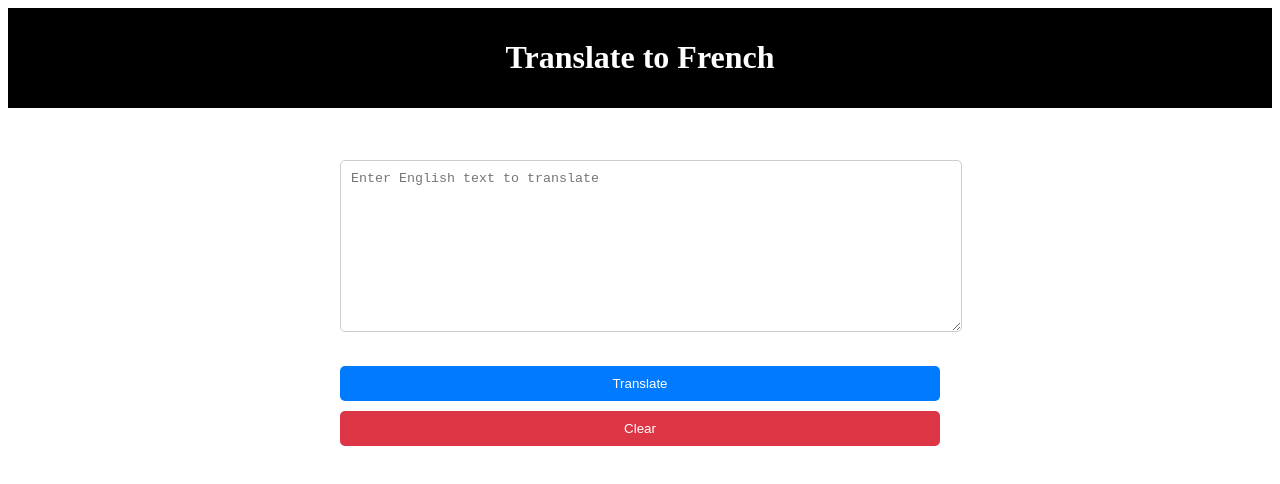
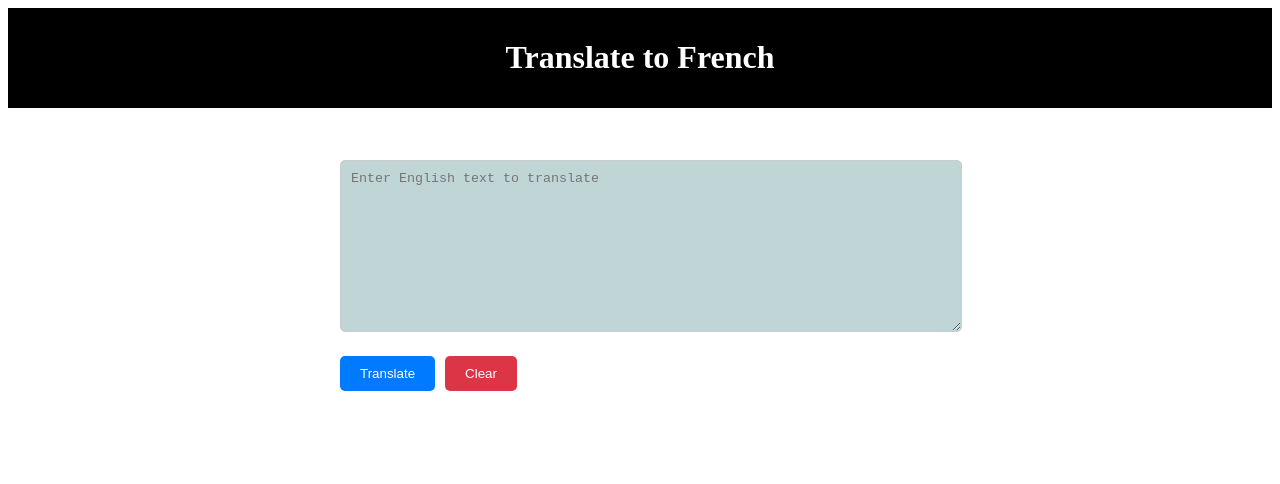
Before and after one commit to Nikhil190552/Translate, a Next.js app: page / in a window 1280 px wide. Shown: the top 484 px of the page. Built offline with nearby package versions, Linux system fonts and the light colour scheme.

Commit message:
well done 	modified:   src/styles/globals.css

```diff
--- a/src/styles/globals.css
+++ b/src/styles/globals.css
@@ -23,12 +23,13 @@
   margin-bottom: 20px;
   border: 1px solid #ccc;
   border-radius: 5px;
+  background-color: #c0d5d5;
 }
 
 .button-container {
-  margin-top: 10px;
   display: flex;
-  flex-direction: column;
+  flex-direction: row;
+  flex-wrap: wrap;
 }
 
 .button {
@@ -36,6 +37,7 @@
   border-radius: 5px;
   cursor: pointer;
   margin-bottom: 10px;
+  margin-right: 10px;
 }
 
 .translate {
```
